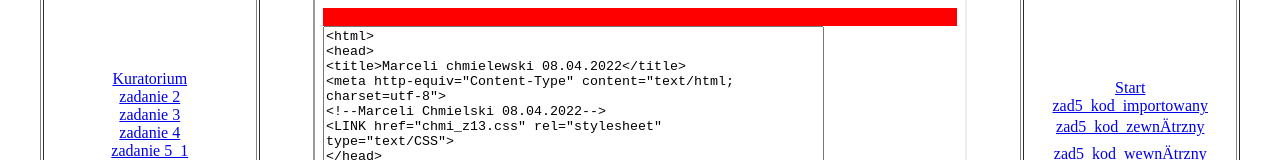
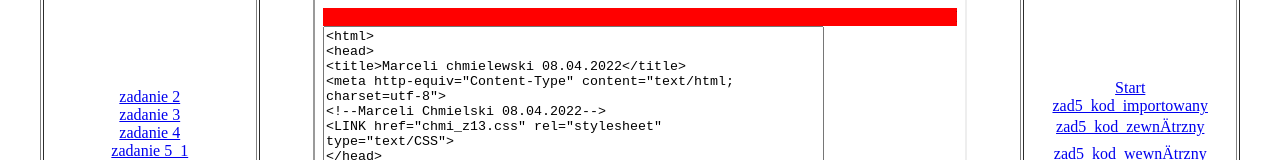
Before and after one commit to TheVabix/css, a plain HTML site: page index.html in a window 1280 px wide. Shown: the part 198-358 px from the top of the page. Drawn offline with Linux system fonts and the light colour scheme.

Commit message:
Update index.html

```diff
--- a/index.html
+++ b/index.html
@@ -6,7 +6,7 @@
 <table width=95% border="1" align="center">
 <tr>
 <td width=18% align=center>
-<a href="http://www.kuratorium.gda.pl" target="strony">Kuratorium</a>
+
 <br>
 <a href="http://www.wp.pl" target="strony">zadanie 2</a>
 <br>
```
